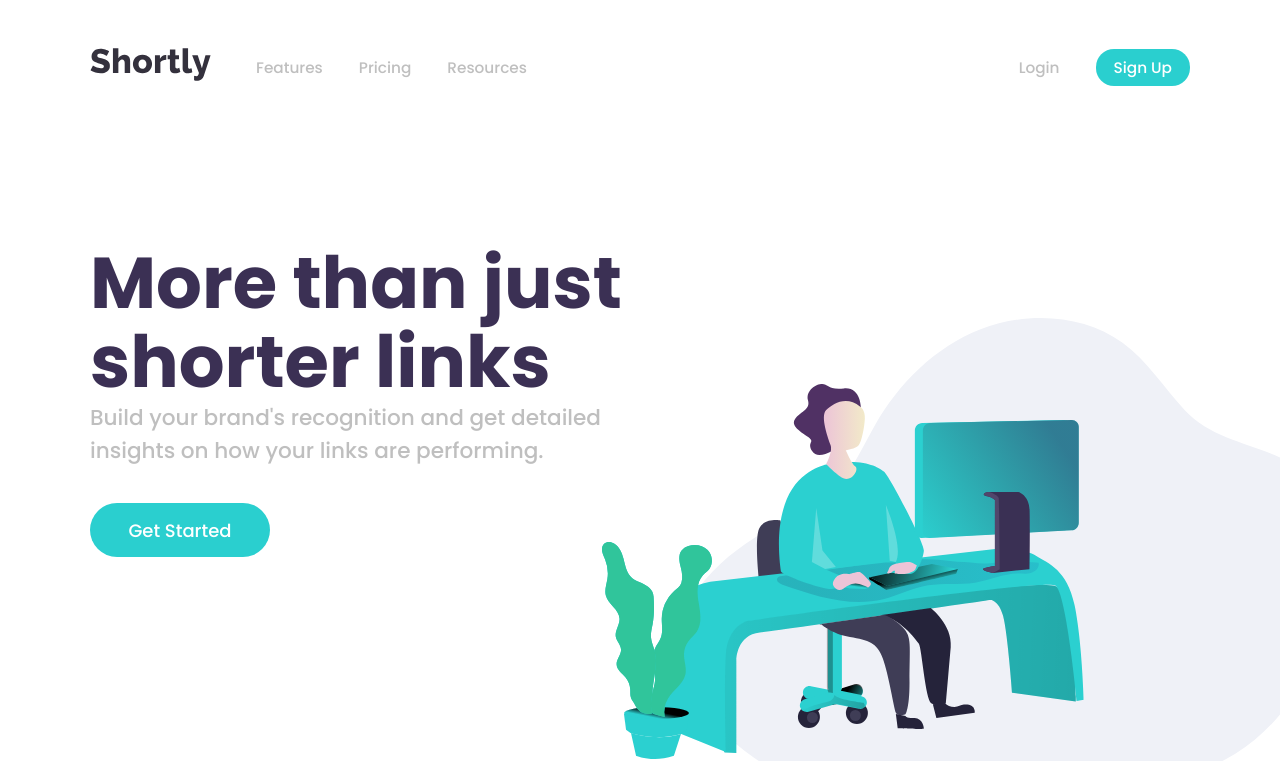
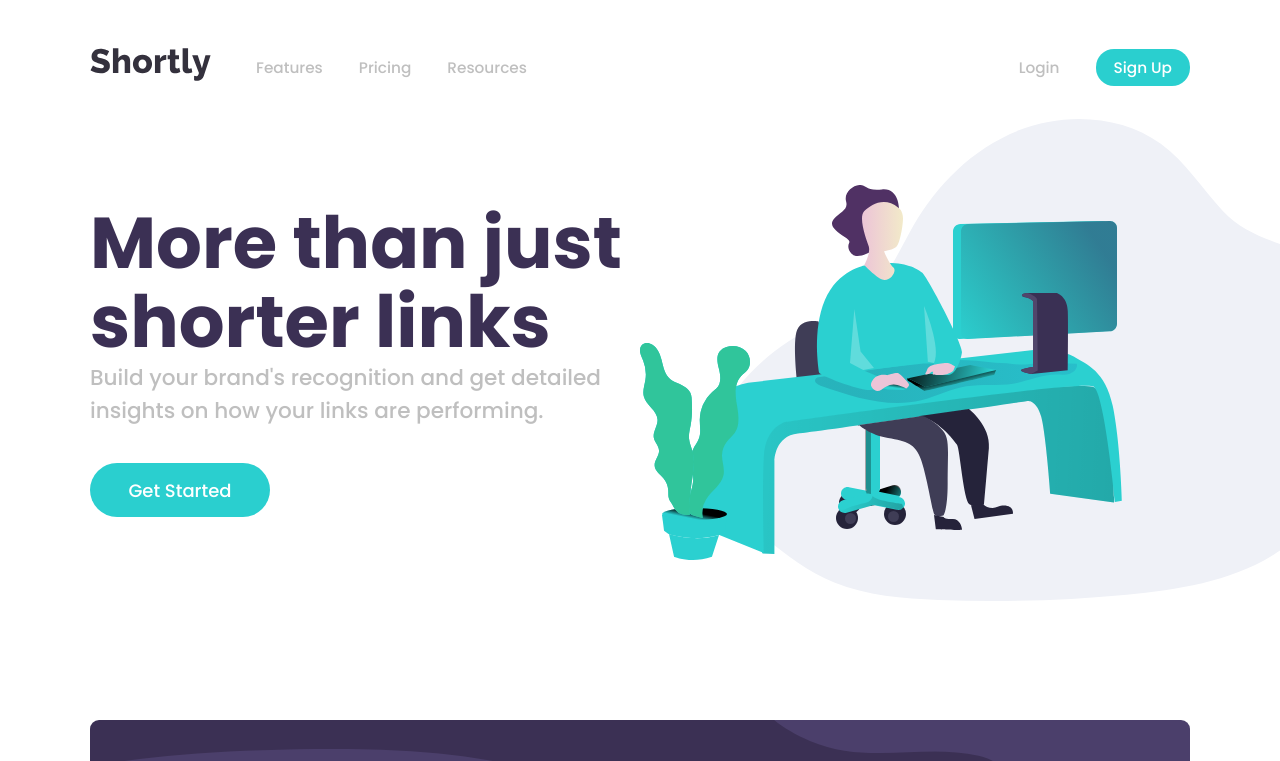
Before and after one commit to heyralfs/shortly-frontend-coding-challenge, a React (Create React App) app: page / in a window 1280 px wide. Shown: the top 761 px of the page. Built offline with nearby package versions, Linux system fonts and the light colour scheme.

Commit message:
simple layout adjustments

```diff
--- a/src/components/Footer/style.js
+++ b/src/components/Footer/style.js
@@ -8,8 +8,8 @@ const FooterContainer = styled.footer`
 
   .container {
     display: grid;
-    grid-template-columns: 1.5fr 1fr 1fr 1fr 1.5fr;
-    gap: 2rem;
+    grid-template-columns: 2fr 1fr 1fr 1fr 1fr;
+    gap: 1rem;
   }
 
   .footer--logo path {
--- a/src/pages/Home/MainSection/index.js
+++ b/src/pages/Home/MainSection/index.js
@@ -18,6 +18,7 @@ const MainSection = () => {
 
           <button className="btn">Get Started</button>
         </div>
+        <div className="main--img"></div>
       </div>
     </Section>
   );
--- a/src/pages/Home/MainSection/style.js
+++ b/src/pages/Home/MainSection/style.js
@@ -2,9 +2,14 @@ import styled from "styled-components";
 
 const Section = styled.section`
   width: 100%;
-  height: 100vh;
-  background: url(${(props) => props.bg}) right bottom no-repeat;
-  background-position-x: 110%;
+  height: 40rem;
+
+  .main--img {
+    background: url(${(props) => props.bg}) left center no-repeat;
+
+    height: 100%;
+    width: 200%;
+  }
 
   .container {
     display: grid;
--- a/src/pages/Home/ShortenSection/style.js
+++ b/src/pages/Home/ShortenSection/style.js
@@ -1,7 +1,6 @@
 import styled from "styled-components";
 
 const Section = styled.section`
-  margin-top: 4rem;
   background: linear-gradient(0deg, #f0f1f6 50%, #fff 50%);
   width: 100%;
 `;
```
